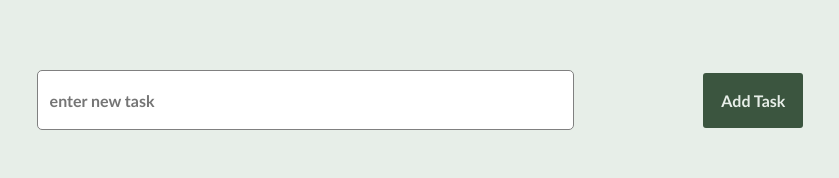
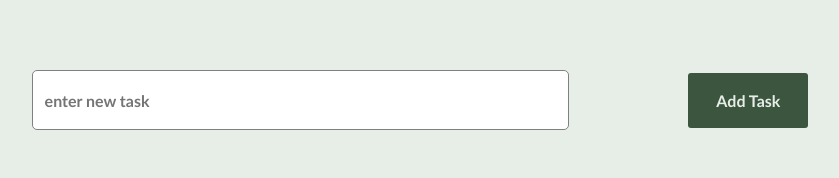
Before and after one commit to hossamYNWA/tasks-manager, a React (Create React App) app: page / in a window 1280 px wide. Shown: the top 178 px of the page, without its empty margins (220-1059 px from the left). Built offline with nearby package versions, Linux system fonts and the light colour scheme; a web font is replaced by a local one.

Commit message:
updated styles

```diff
--- a/src/components/addTask.css
+++ b/src/components/addTask.css
@@ -19,7 +19,7 @@ div.add-box {
 }
 
 .add-box button {
-  min-width: 100px;
+  min-width: 120px;
   height: 55px;
   background-color: rgb(59, 85, 63);
   border: 0;
```
